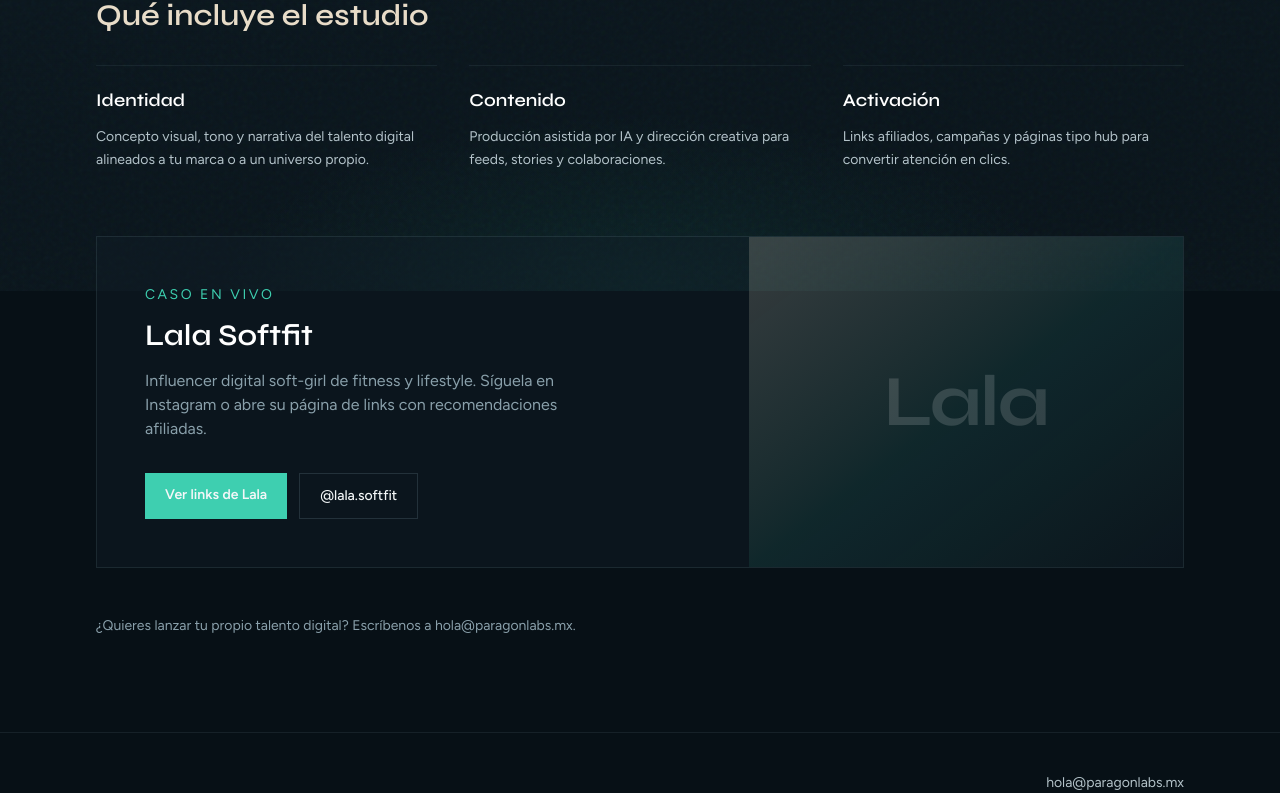
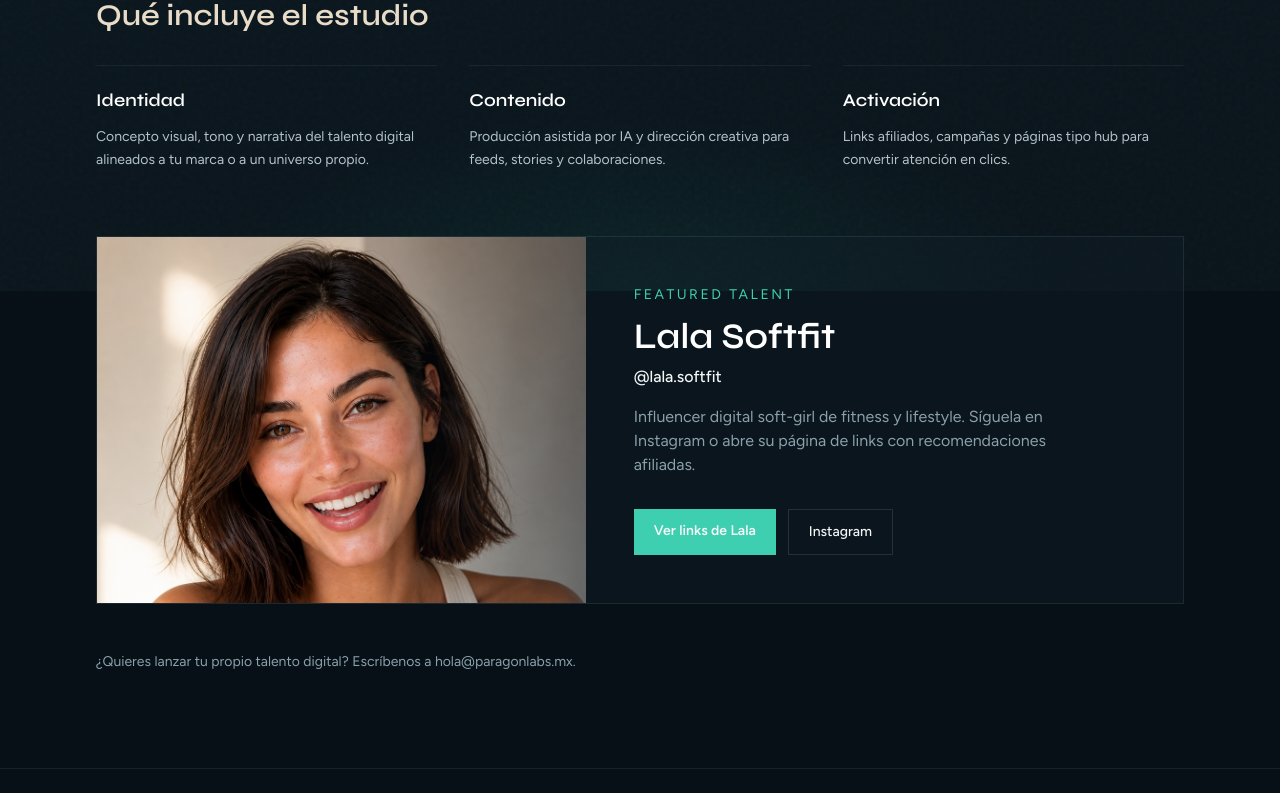
Before and after one commit to paragonlab/inmerzion-digital, a Next.js app: page /influencers in a window 1280 px wide. Shown: the part 509-1302 px from the top of the page. Built offline with nearby package versions, Linux system fonts and the light colour scheme.

Commit message:
Show Lala Softfit avatar on /influencers featured talent
Reuse public/lala-avatar.png in a prominent featured-talent panel with links to /lala and Instagram.

```diff
--- a/src/app/(site)/influencers/page.tsx
+++ b/src/app/(site)/influencers/page.tsx
@@ -1,4 +1,5 @@
 import type { Metadata } from "next";
+import Image from "next/image";
 import Link from "next/link";
 import { site } from "@/lib/site";
 
@@ -53,15 +54,43 @@ export default function InfluencersPage() {
         </ul>
       </section>
 
-      <section className="mt-16 overflow-hidden border border-line/70 bg-surface/40">
-        <div className="grid md:grid-cols-[1.2fr_0.8fr]">
-          <div className="p-8 md:p-12">
+      <section
+        aria-labelledby="featured-talent"
+        className="mt-16 overflow-hidden border border-line/70 bg-surface/40"
+      >
+        <div className="grid md:grid-cols-[0.9fr_1.1fr]">
+          <div className="relative min-h-72 bg-ink-soft md:min-h-full">
+            <Image
+              src="/lala-avatar.png"
+              alt="Lala Softfit — influencer digital soft-girl de fitness y lifestyle"
+              fill
+              priority
+              sizes="(max-width: 768px) 100vw, 45vw"
+              className="object-cover object-top"
+            />
+            <div
+              className="pointer-events-none absolute inset-0 bg-gradient-to-t from-ink/55 via-transparent to-transparent md:bg-gradient-to-r md:from-transparent md:via-transparent md:to-surface/40"
+              aria-hidden="true"
+            />
+          </div>
+          <div className="flex flex-col justify-center p-8 md:p-12">
             <p className="text-sm uppercase tracking-[0.18em] text-mint">
-              Caso en vivo
+              Featured talent
             </p>
-            <h2 className="mt-3 font-display text-3xl font-semibold text-white">
+            <h2
+              id="featured-talent"
+              className="mt-3 font-display text-3xl font-semibold text-white md:text-4xl"
+            >
               Lala Softfit
             </h2>
+            <a
+              href="https://www.instagram.com/lala.softfit/"
+              target="_blank"
+              rel="noopener noreferrer"
+              className="mt-2 text-base font-medium text-sand hover:text-mint"
+            >
+              @lala.softfit
+            </a>
             <p className="mt-4 max-w-md text-mist">
               Influencer digital soft-girl de fitness y lifestyle. Síguela en
               Instagram o abre su página de links con recomendaciones afiliadas.
@@ -79,15 +108,8 @@ export default function InfluencersPage() {
                 rel="noopener noreferrer"
                 className="inline-flex border border-line px-5 py-3 text-sm font-medium text-fog hover:border-mint/40 hover:text-white"
               >
-                @lala.softfit
+                Instagram
               </a>
-            </div>
-          </div>
-          <div className="relative min-h-48 bg-gradient-to-br from-sand/20 via-mint/10 to-transparent md:min-h-full">
-            <div className="absolute inset-0 flex items-center justify-center">
-              <span className="font-display text-6xl font-bold tracking-tight text-white/15 md:text-7xl">
-                Lala
-              </span>
             </div>
           </div>
         </div>
```
